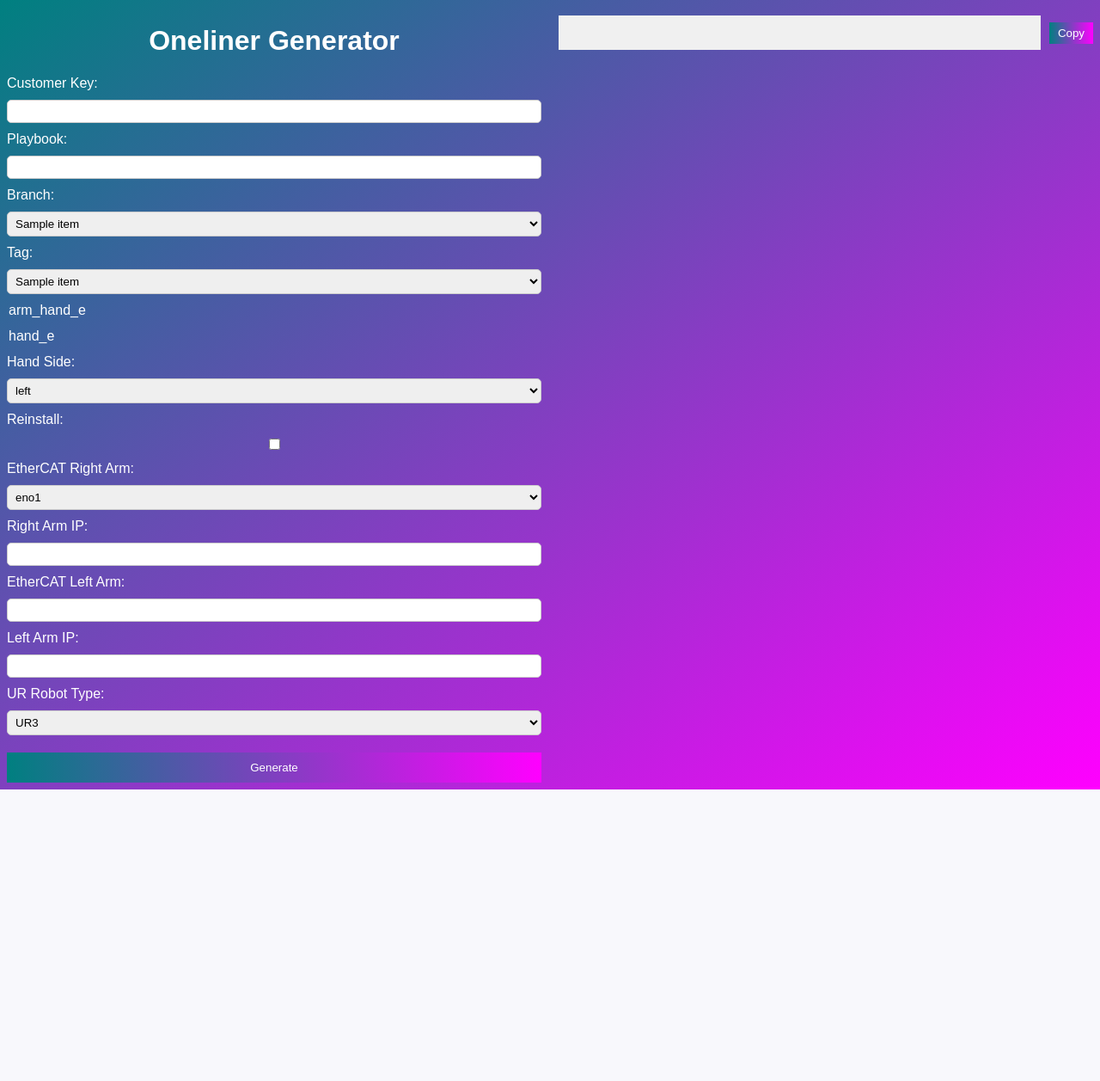
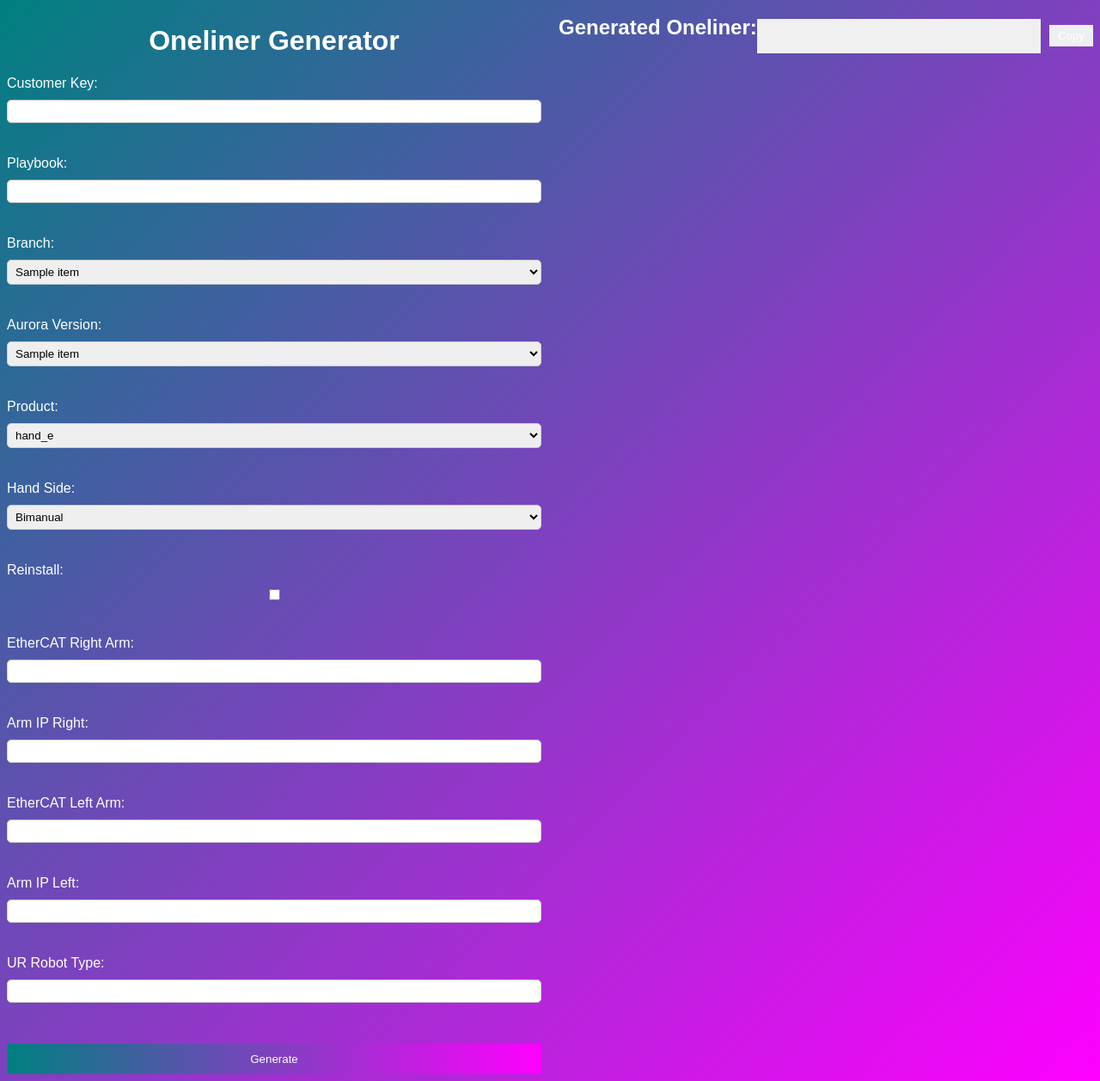
Before and after one commit to Athen-Player1/AuroraExpress, a Flask app: page / in a window 1280 px wide. Shown: the whole page at 86% size. Before the commit the page ends 918 px from the top, so only its background shows below. Run offline with Flask 2, Linux system fonts and the light colour scheme; a database or web service that is not in the repository returns one stand-in record (values such as "Sample title"); data that the repository does not hold is empty.

Commit message:
Adding aurora version

```diff
--- a/Web App/static/styles.css
+++ b/Web App/static/styles.css
@@ -48,7 +48,6 @@
 
 .copy-button {
     margin-left: 10px;
-    background-image: linear-gradient(to right, teal, magenta);
     color: white;
     border: none;
     padding: 5px 10px;
--- a/Web App/templates/index.html
+++ b/Web App/templates/index.html
@@ -1,90 +1,86 @@
 <!DOCTYPE html>
 <html>
-
 <head>
     <title>Aurora Express</title>
     <link rel="stylesheet" type="text/css" href="{{ url_for('static', filename='styles.css') }}">
+    <script>
+        function copyToClipboard() {
+            var copyText = document.getElementById("oneliner-output");
+            copyText.select();
+            copyText.setSelectionRange(0, 99999);
+            document.execCommand("copy");
+            alert("Copied to clipboard: " + copyText.value);
+        }
+    </script>
 </head>
-
 <body>
     <div class="container">
         <div class="left-column">
             <h1>Oneliner Generator</h1>
-            <form action="/" method="post">
+            <form method="POST" action="/">
                 <label for="customer_key">Customer Key:</label>
-                <input type="text" name="customer_key" id="customer_key" value="{{ request.form.customer_key }}">
+                <input type="text" id="customer_key" name="customer_key" required><br>
 
                 <label for="playbook">Playbook:</label>
-                <input type="text" name="playbook" id="playbook" value="{{ request.form.playbook }}">
+                <input type="text" id="playbook" name="playbook" required><br>
 
                 <label for="branch">Branch:</label>
-<select name="branch" id="branch">
-  {% for branch in branches %}
-    <option value="{{ branch }}">{{ branch }}</option>
-  {% endfor %}
-</select>
+                <select id="branch" name="branch" required>
+                    {% for branch in branches %}
+                        <option value="{{ branch }}">{{ branch }}</option>
+                    {% endfor %}
+                </select><br>
 
-
-                <label for="tag">Tag:</label>
+                  <label for="tag">Aurora Version:</label>
                 <select id="tag" name="tag" required>
                     {% for version in versions %}
                         <option value="{{ version }}">{{ version }}</option>
                     {% endfor %}
+                </select><br>
+
                 <label for="product">Product:</label>
-                <select name="product" id="product">
-                    <option value="arm_hand_e" {% if request.form.product == 'arm_hand_e' %}selected{% endif %}>arm_hand_e</option>
-                    <option value="hand_e" {% if request.form.product == 'hand_e' %}selected{% endif %}>hand_e</option>
-                </select>
+                <select id="product" name="product" required>
+                    <option value="hand_e">hand_e</option>
+                    <option value="arm_hand_e">arm_hand_e</option>
+                    <option value="hand_lite">hand_lite</option>
+                    </select><br>
 
                 <label for="hand_side">Hand Side:</label>
-                <select name="hand_side" id="hand_side">
-                    <option value="left" {% if request.form.hand_side == 'left' %}selected{% endif %}>left</option>
-                    <option value="right" {% if request.form.hand_side == 'right' %}selected{% endif %}>right</option>
-                    <option value="both" {% if request.form.hand_side == 'both' %}selected{% endif %}>both</option>
-                </select>
+               <select id="hand_side" name="hand_side" required>
+                    <option value="both">Bimanual</option>
+                    <option value="left">Left</option>
+                    <option value="right">Right</option>
+                </select><br>
 
                 <label for="reinstall">Reinstall:</label>
-                <input type="checkbox" name="reinstall" id="reinstall" {% if request.form.reinstall %}checked{% endif %}>
+                <input type="checkbox" id="reinstall" name="reinstall"><br>
 
                 <label for="ethercat_right_arm">EtherCAT Right Arm:</label>
-                <select name="ethercat_right_arm" id="ethercat_right_arm">
-                    <option value="eno1" {% if request.form.ethercat_right_arm == 'eno1' %}selected{% endif %}>eno1</option>
-                </select>
+                <input type="text" id="ethercat_right_arm" name="ethercat_right_arm" required><br>
 
-                <label for="arm_ip_right">Right Arm IP:</label>
-                <input type="text" name="arm_ip_right" id="arm_ip_right" value="{{ request.form.arm_ip_right }}">
+                <label for="arm_ip_right">Arm IP Right:</label>
+                <input type="text" id="arm_ip_right" name="arm_ip_right" required><br>
 
                 <label for="ethercat_left_arm">EtherCAT Left Arm:</label>
-                <input type="text" name="ethercat_left_arm" id="ethercat_left_arm" value="{{ request.form.ethercat_left_arm }}">
+                <input type="text" id="ethercat_left_arm" name="ethercat_left_arm" required><br>
 
-                <label for="arm_ip_left">Left Arm IP:</label>
-                <input type="text" name="arm_ip_left" id="arm_ip_left" value="{{ request.form.arm_ip_left }}">
+                <label for="arm_ip_left">Arm IP Left:</label>
+                <input type="text" id="arm_ip_left" name="arm_ip_left" required><br>
 
                 <label for="ur_robot_type">UR Robot Type:</label>
-                <select name="ur_robot_type" id="ur_robot_type">
-                    <option value="ur3">UR3</option>
-                    <option value="ur5">UR5</option>
-                    <option value="ur10">UR10</option>
-                </select>
+                <input type="text" id="ur_robot_type" name="ur_robot_type" required><br>
 
                 <input type="submit" value="Generate">
             </form>
         </div>
         <div class="right-column">
             <div class="oneliner-container">
+                <h2>Generated Oneliner:</h2>
+                <br>
                 <textarea id="oneliner-output" readonly>{{ oneliner }}</textarea>
                 <button class="copy-button" onclick="copyToClipboard()">Copy</button>
             </div>
         </div>
     </div>
-
-    <script>
-        function copyToClipboard() {
-            var onelinerOutput = document.getElementById("oneliner-output");
-            onelinerOutput.select();
-            document.execCommand("copy");
-        }
-    </script>
 </body>
-
 </html>
```
